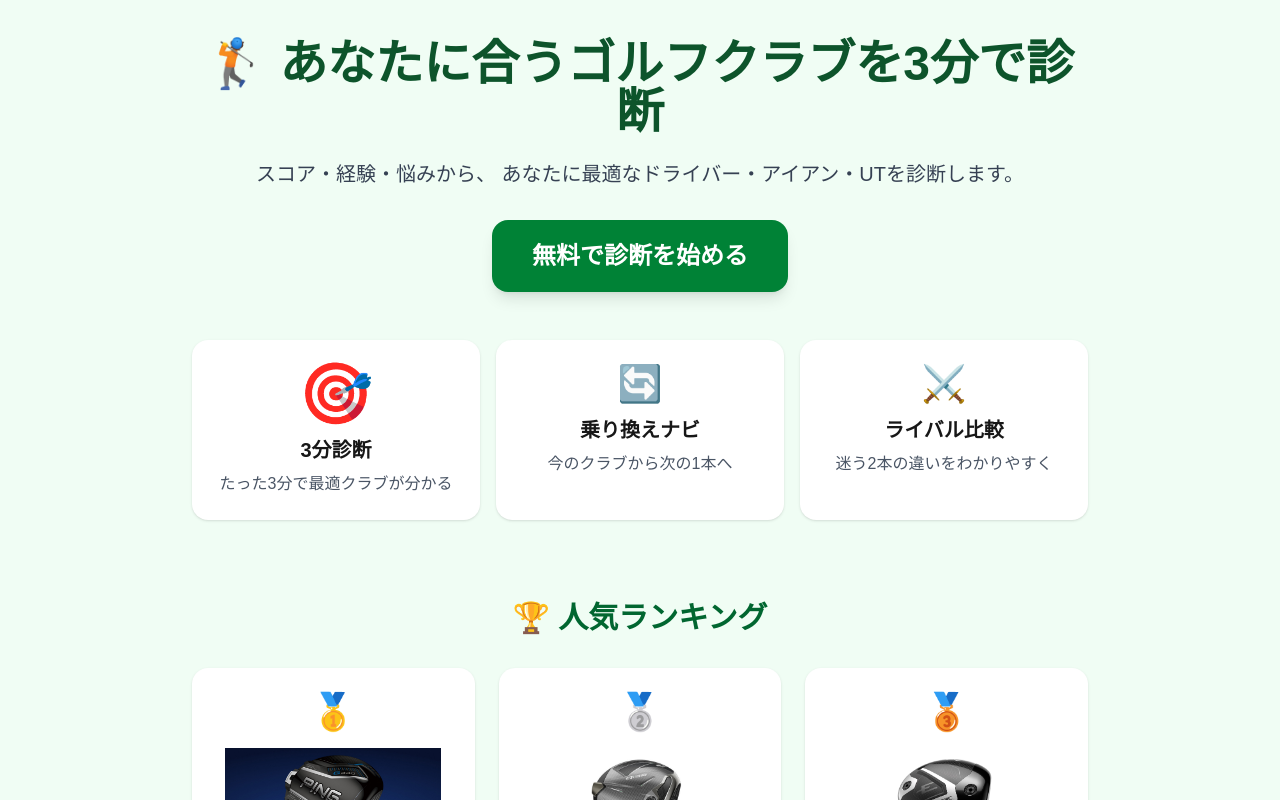
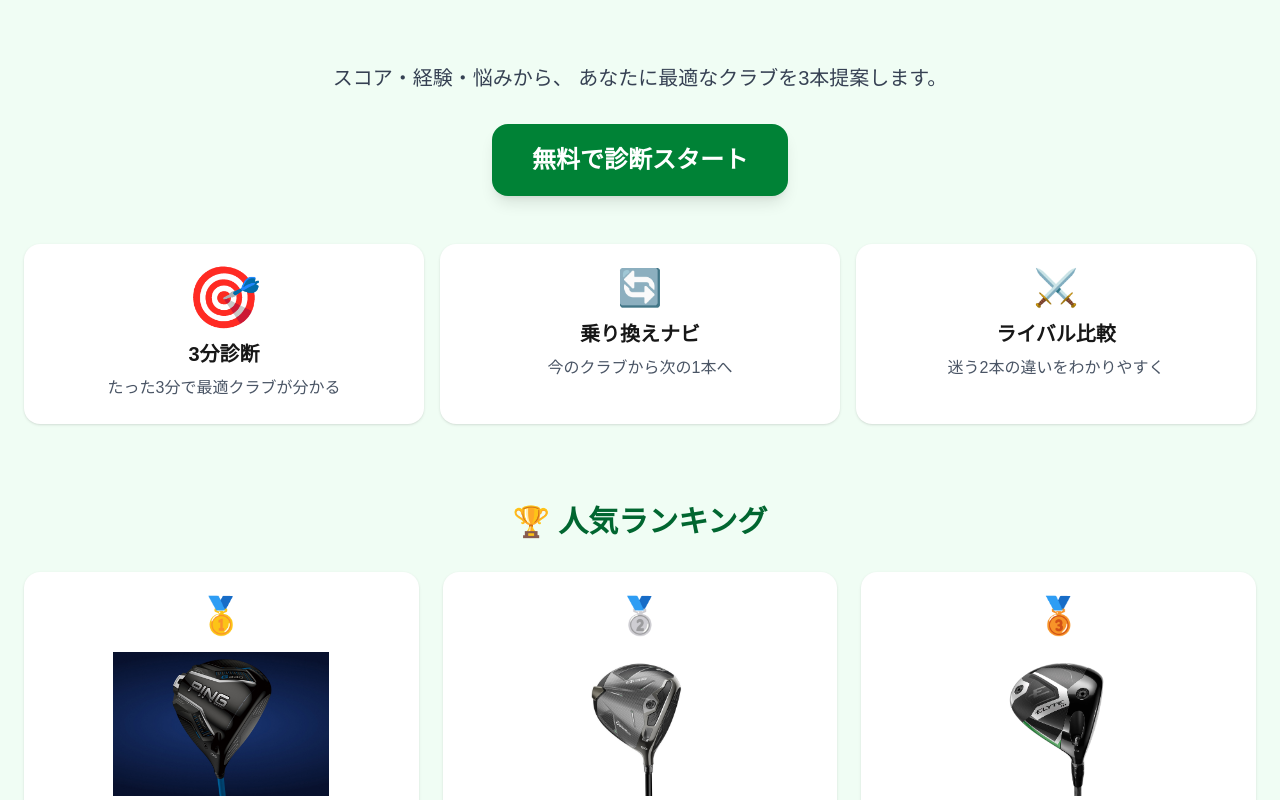
Before and after one commit to teru2boze/golf-club-hunter, a Next.js app: page / in a window 1280 px wide. Shown: the top 800 px of the page. Built offline with nearby package versions, Linux system fonts and the light colour scheme.

Commit message:
Fix hero title layout

```diff
--- a/app/page.tsx
+++ b/app/page.tsx
@@ -290,16 +290,15 @@ export default function Home() {
 
   return (
     <main className="min-h-screen bg-green-50 px-6 py-10">
-      <section className="mx-auto max-w-4xl text-center">
+      <section className="mx-auto max-w-7xl text-center">
 
 
-        <h1 className="text-5xl font-bold text-green-900">
-          🏌️ あなたに合うゴルフクラブを3分で診断
-        </h1>
+        <h1 className="text-3xl md:text-5xl font-extrabold text-green-900 leading-tight md:whitespace-nowrap">
+</h1>
 
         <p className="mt-6 text-xl text-gray-700">
           スコア・経験・悩みから、
-          あなたに最適なドライバー・アイアン・UTを診断します。
+あなたに最適なクラブを3本提案します。
         </p>
 
         <button
@@ -311,7 +310,7 @@ export default function Home() {
           }}
           className="mt-8 rounded-2xl bg-green-700 px-10 py-5 text-2xl font-bold text-white shadow-lg hover:bg-green-800 transition"
         >
-          無料で診断を始める
+          無料で診断スタート
         </button>
 
         <div className="mt-12 grid gap-4 md:grid-cols-3">
```
